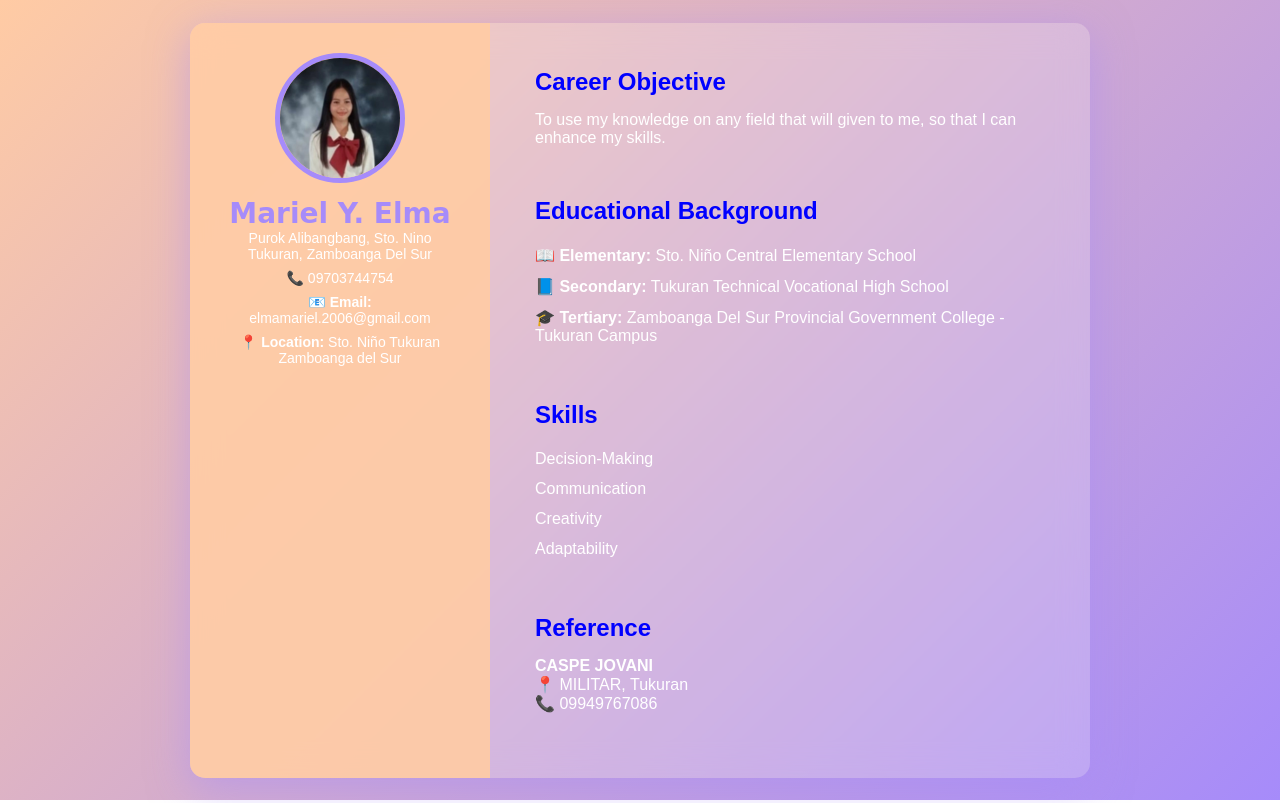
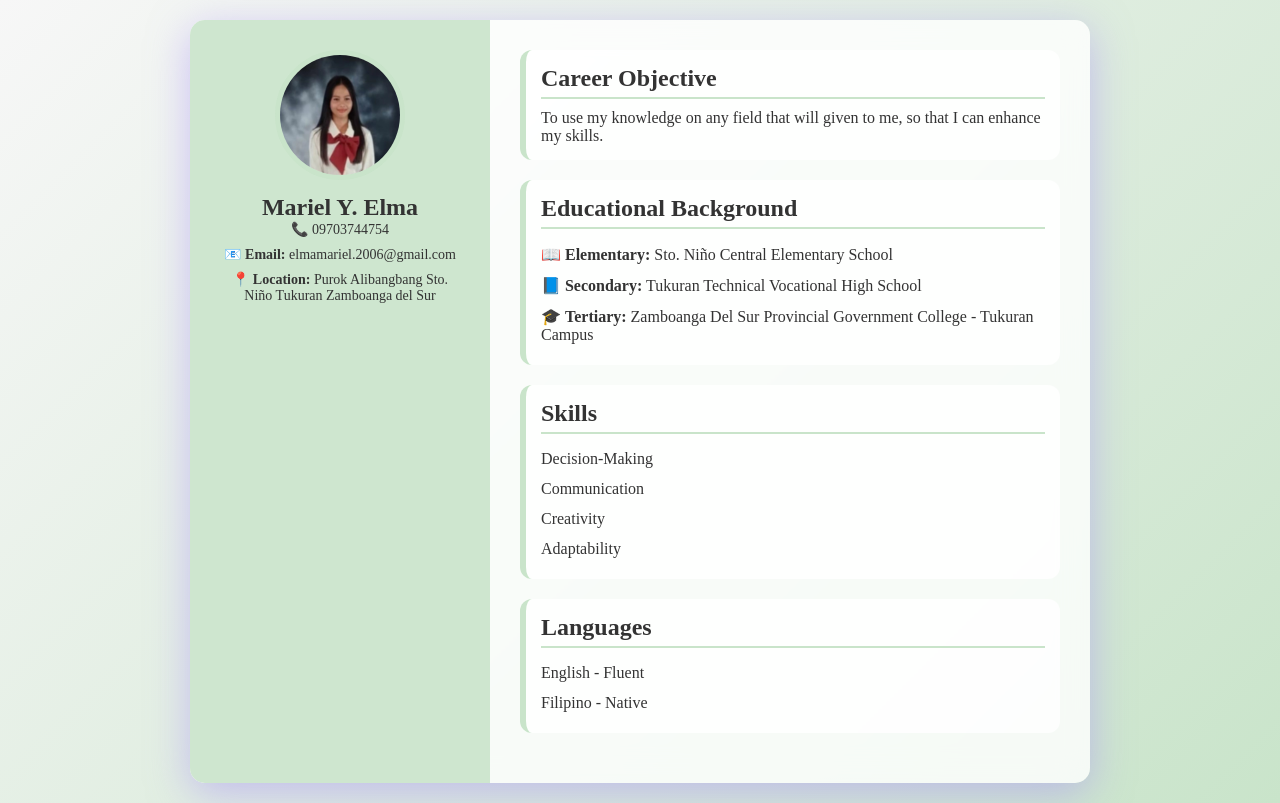
Before and after one commit to Elinsecure/Yil, a plain HTML site: page index.html in a window 1280 px wide. Drawn offline with Linux system fonts and the light colour scheme.

Commit message:
Update index.html

```diff
--- a/index.html
+++ b/index.html
@@ -11,10 +11,11 @@
             padding: 0;
             box-sizing: border-box;
         }
+
         body {
-            font-family: 'Poppins', sans-serif;
-            background: linear-gradient(135deg, #FFCBA4, #A68BFA);
-            color: #fff;
+            font-family: 'Merriweather', serif;
+            background: linear-gradient(135deg, #F7F7F7, #C9E4CA);
+            color: #333;
             display: flex;
             justify-content: center;
             align-items: center;
@@ -28,7 +29,7 @@
             flex-wrap: wrap;
             width: 100%;
             max-width: 900px;
-            background: rgba(255, 255, 255, 0.2);
+            background: rgba(255, 255, 255, 0.8);
             backdrop-filter: blur(15px);
             border-radius: 15px;
             box-shadow: 0 10px 40px rgba(166, 139, 250, 0.5);
@@ -36,26 +37,29 @@
         }
 
         .sidebar {
-            background: rgba(255, 203, 164, 0.9);
-            color: white;
+            background: rgba(201, 228, 202, 0.9);
+            color: #333;
             padding: 30px;
             width: 100%;
             max-width: 300px;
             text-align: center;
             flex: 1;
         }
+
         .sidebar img {
             width: 130px;
             height: 130px;
             border-radius: 50%;
-            border: 5px solid #A68BFA;
+            border: 5px solid #C9E4CA;
             margin-bottom: 10px;
         }
+
         .sidebar h1 {
             font-size: 28px;
-            font-family: 'Sacramento', cursive;
-            color: #A68BFA;
+            font-family: 'Playfair Display', serif;
+            color: #C9E4CA;
         }
+
         .sidebar p {
             font-size: 14px;
             margin-bottom: 8px;
@@ -67,24 +71,29 @@
             width: 100%;
             min-width: 400px;
         }
+
         .section {
             margin-bottom: 20px;
             padding: 15px;
-            background: rgba(255, 255, 255, 0.2)
+            background: rgba(255, 255, 255, 0.8);
             border-radius: 12px;
-            border-left: 6px solid #FFCBA
+            border-left: 6px solid #C9E4CA;
             transition: 0.3s;
         }
+
         .section h2 {
-            color: blue;
-            border-bottom: 2px solid #FFCBA;
+            color: #333;
+            border-bottom: 2px solid #C9E4CA;
             padding-bottom: 5px;
             margin-bottom: 10px;
+            font-family: 'Merriweather', serif;
         }
+
         ul {
             list-style: none;
             padding: 0;
         }
+
         ul li {
             padding: 6px 0;
             font-size: 16px;
@@ -95,11 +104,13 @@
                 flex-direction: column;
                 align-items: center;
             }
+
             .sidebar {
                 width: 100%;
                 max-width: none;
                 text-align: center;
             }
+
             .main {
                 width: 100%;
                 min-width: unset;
@@ -109,34 +120,34 @@
         .footer {
             text-align: center;
             font-size: 14px;
-            color: #A68BFA;
+            color: #C9E4CA;
             margin-top: 20px;
             padding-bottom: 15px;
         }
+
         .section:nth-child(5) {
-            border-left: 6px solid #FFCBA4;
+            border-left: 6px solid #F7F7F7;
         }
-        .section:nth-child(5) h2{
-            color: #FFCBA4;
-            border-bottom: 2px solid #FFCBA4;
+
+        .section:nth-child(5) h2 {
+            color: #F7F7F7;
+            border-bottom: 2px solid #F7F7F7;
         }
+
         .section:nth-child(5) ul li {
-            color: #FFCBA4;
+            color: #F7F7F7;
         }
     </style>
 </head>
 <body>
     <div class="resume">
-
         <div class="sidebar">
             <img src="Messenger_creation_9A692B31-1E95-40A5-A5C1-36941E3F82D4.jpeg" alt="Profile Picture">
-            <h1>Mariel Y. Elma</h1>
-            <p>Purok Alibangbang, Sto. Nino Tukuran, Zamboanga Del Sur</p>
+            <h2>Mariel Y. Elma</h2>
             <p>📞 09703744754</p>
             <p>📧 <strong>Email:</strong> elmamariel.2006@gmail.com</p>
-            <p>📍 <strong>Location:</strong> Sto. Niño Tukuran Zamboanga del Sur</p>
+            <p>📍 <strong>Location:</strong> Purok Alibangbang Sto. Niño Tukuran Zamboanga del Sur</p>
         </div>
-
         <div class="main">
             <div class="section">
                 <h2>Career Objective</h2>
@@ -150,6 +161,8 @@
                     <li>🎓 <strong>Tertiary:</strong> Zamboanga Del Sur Provincial Government College - Tukuran Campus</li>
                 </ul>
             </div>
+
+
             <div class="section">
                 <h2>Skills</h2>
                 <ul>
@@ -160,7 +173,12 @@
                 </ul>
             </div>
             <div class="section">
-                <h2>Reference</h2>
-                <p><strong>CASPE JOVANI</strong></p>
-                <p>📍 MILITAR, Tukuran</p>
-                <p>📞 09949767086</p>
+      <h2>Languages</h2>
+      <ul>
+        <li>English - Fluent</li>
+        <li>Filipino - Native</li>
+      </ul>
+    </div>
+  </div>
+</body>
+</html>
```
